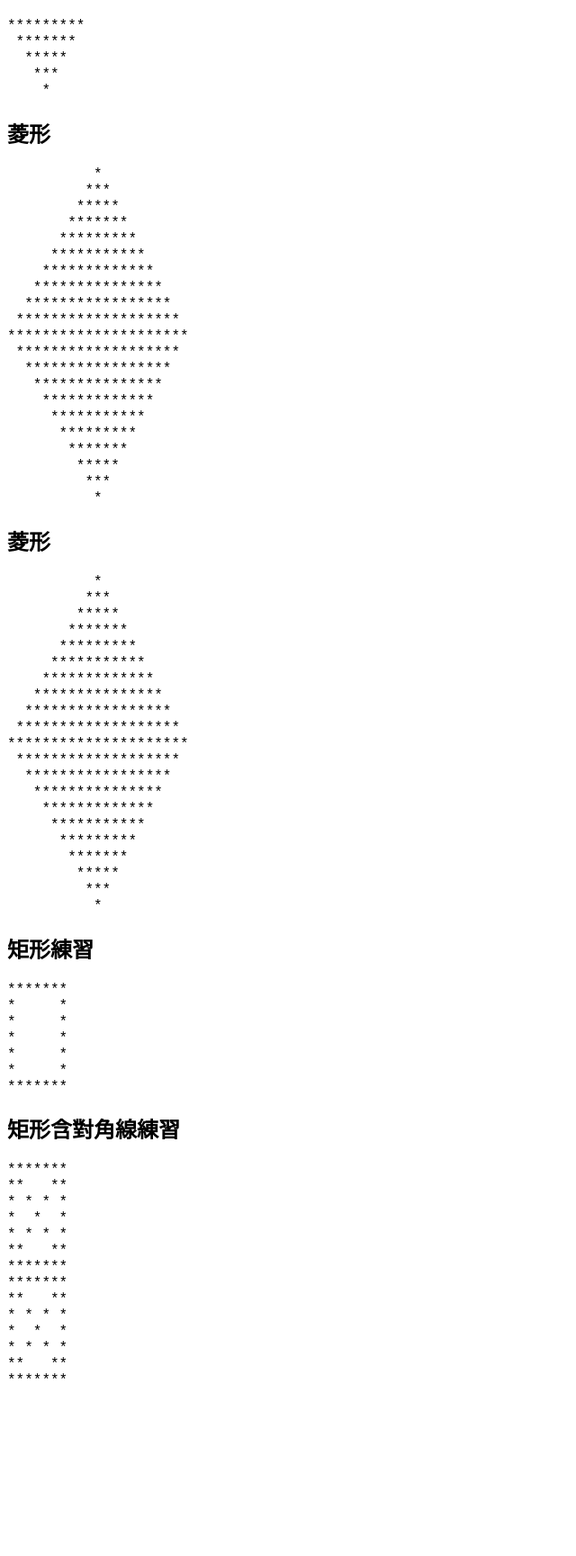
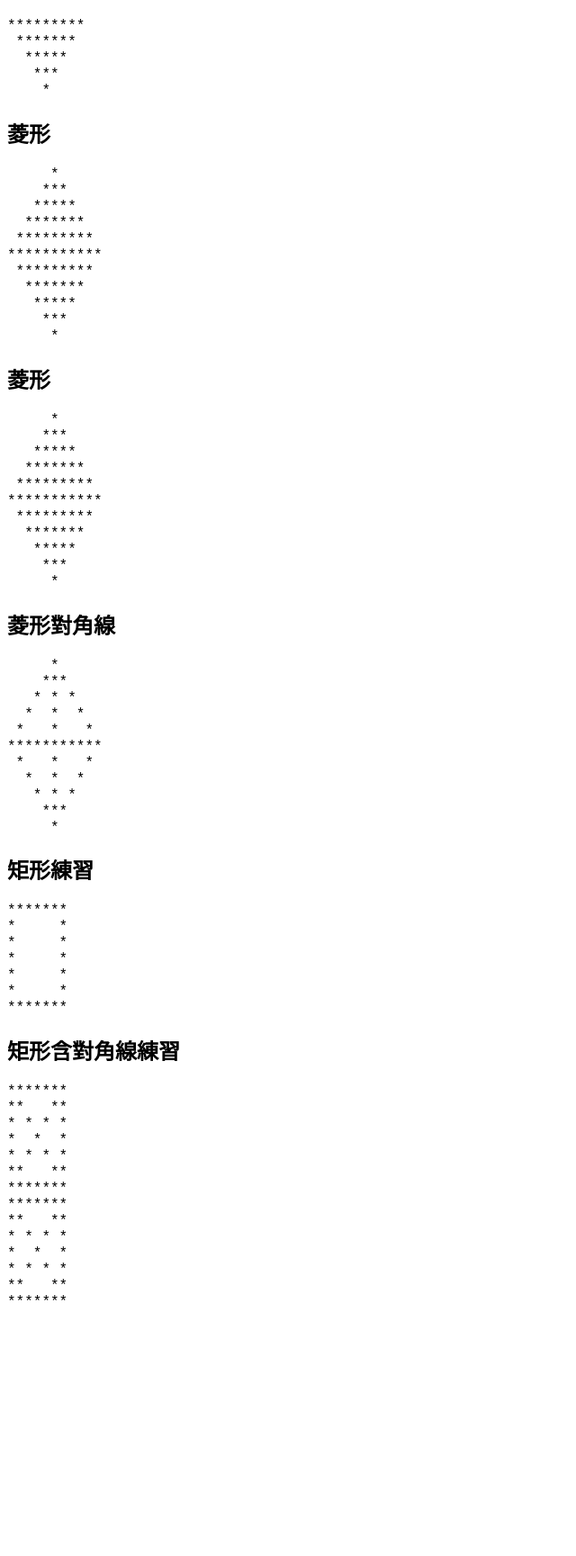
Before and after one commit to mackliu/113-PHP-Basic, a PHP site: page /pra03.php in a window 1280 px wide. Shown: the part 852-2581 px from the top of the page at 90% size, without its empty margins (0-640 px from the left). After the commit the page ends 2297 px from the top, so only its background shows below. Run offline with PHP 8.4, Linux system fonts and the light colour scheme.

Commit message:
挖空菱形加對角線

```diff
--- a/pra03.php
+++ b/pra03.php
@@ -93,8 +93,17 @@ for($i=4;$i>=0;$i--){
 ?>
 <h2>菱形</h2>
  <?php
-for($i=0;$i<21;$i++){
-    if($i>10){
+$size=11;
+if($size >=3){
+    if($size%2==0){
+        $size++;
+    }
+}else{
+    echo "數字太小,無法畫出菱形<br>";
+}
+
+for($i=0;$i<$size;$i++){
+    if($i>floor($size/2)){
         /* $t=$i-4;
         $i-4     => 1,2,3,4
         2*($i-4) => 2,4,6,8
@@ -103,19 +112,18 @@ for($i=0;$i<21;$i++){
         2*($i-(2$i-8))+1
         2*(8-$i)+1
         17-2$i */
-
-        for($k=0;$k<$i-10;$k++){
+        for($k=0;$k<$i-floor($size/2);$k++){
             echo "&nbsp;";
         }
 
-        for($j=0;$j<2*($i-(2*($i-10)))+1;$j++){
+        for($j=0;$j<2*($i-(2*($i-floor($size/2))))+1;$j++){
             echo "*";
         }
         echo "<br>";
 
     }else{
 
-        for($k=0;$k<10-$i;$k++){
+        for($k=0;$k<floor($size/2)-$i;$k++){
             echo "&nbsp;";
         }
 
@@ -129,12 +137,12 @@ for($i=0;$i<21;$i++){
 ?>
 <h2>菱形</h2>
  <?php
-for($i=0;$i<21;$i++){
-    if($i>10){
-        $k1=$i-10;
-        $j1=2*($i-(2*($i-10)))+1;
+for($i=0;$i<$size;$i++){
+    if($i>floor($size/2)){
+        $k1=$i-(floor($size/2));
+        $j1=2*($i-(2*($i-(floor($size/2)))))+1;
     }else{
-        $k1=10-$i;
+        $k1=(floor($size/2))-$i;
         $j1=(2*$i+1);
     }
 
@@ -149,6 +157,36 @@ for($i=0;$i<21;$i++){
 
 }
 ?>
+<h2>菱形對角線</h2>
+<?php
+for($i=0;$i<$size;$i++){
+    if($i>(floor($size/2))){
+        $k1=$i-(floor($size/2));
+        $j1=2*($i-(2*($i-(floor($size/2)))))+1;
+    }else{
+        $k1=(floor($size/2))-$i;
+        $j1=(2*$i+1);
+    }
+
+    for($k=0;$k<$k1;$k++){
+        echo "&nbsp;";
+    }
+
+    for($j=0;$j<$j1;$j++){
+        if($j==0 || $j==$j1-1 || $i==(floor($size/2)) || $j==floor(($j1-1)/2) ){
+            echo "*";
+        }else{
+            echo "&nbsp;";
+        }
+
+    }
+    echo "<br>";
+
+}
+?>
+
+
+
 <h2>矩形練習</h2>
 <?php
 $width=7;
```
